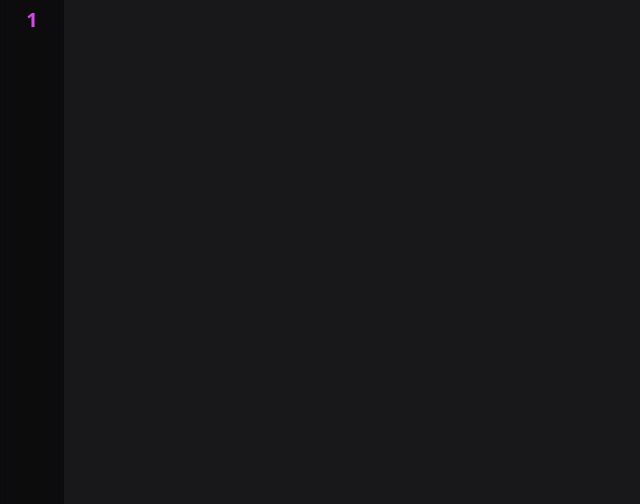
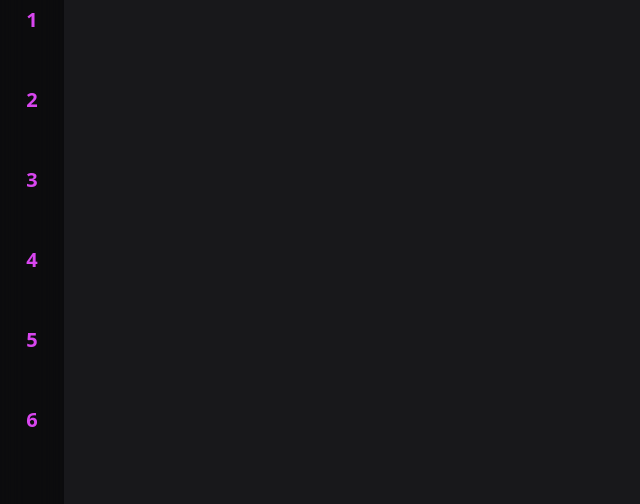
Before and after one commit to damianhrubjak/is-auto-bazaar, a React (Vite) app: page / in a window 1280 px wide. Shown: the part 218-722 px from the top of the page, without its empty margins (0-640 px from the left). Built offline with nearby package versions, Linux system fonts and the light colour scheme.

Commit message:
Added links to separate file

```diff
--- a/src/components/NavBar/NavBar.tsx
+++ b/src/components/NavBar/NavBar.tsx
@@ -2,11 +2,9 @@ import { useState } from "react";
 
 import { NavLink } from "react-router-dom";
 
-import {
-    ChevronDoubleRightIcon,
-    DocumentMagnifyingGlassIcon,
-    HomeIcon,
-} from "@heroicons/react/24/solid";
+import { ChevronDoubleRightIcon } from "@heroicons/react/24/solid";
+
+import navLinks from "@/constants/links";
 
 import NavigationLinkContent from "../NavigationLinkContent";
 import NavigationLinkIcon from "../NavigationLinkIcon";
@@ -47,7 +45,7 @@ function NavBar() {
                     >
                         <NavigationLinkContent
                             content={text}
-                            className="text-xl font-bold transition duration-300 group-hover:text-black"
+                            className="text-lg font-bold transition duration-300 group-hover:text-black"
                         />
                         <NavigationLinkIcon
                             // \shadow-transparent
@@ -61,22 +59,3 @@ function NavBar() {
     );
 }
 export default NavBar;
-
-const navLinks = [
-    {
-        to: "/",
-        text: "Domov",
-        icon: (
-            <HomeIcon className="w-8 fill-fuchsia-500 transition duration-300 group-hover:fill-black" />
-        ),
-    },
-    {
-        to: "most-used-maintenances",
-        text: "Najpoužívanejšie údržby",
-        icon: (
-            <span className="h-8 w-8 rounded-md text-center text-xl font-bold text-fuchsia-500 transition duration-300 group-hover:text-black">
-                1
-            </span>
-        ),
-    },
-];
--- /dev/null
+++ b/src/constants/links.tsx
@@ -0,0 +1,44 @@
+import { HomeIcon } from "@heroicons/react/24/solid";
+
+const numberIconClasses =
+    "h-8 w-8 rounded-md text-center text-xl font-bold text-fuchsia-500 transition duration-300 group-hover:text-black";
+const navLinks = [
+    {
+        to: "/",
+        text: "Domov",
+        icon: (
+            <HomeIcon className="w-8 fill-fuchsia-500 transition duration-300 group-hover:fill-black" />
+        ),
+    },
+    {
+        to: "most-used-maintenances",
+        text: "Najpoužívanejšie údržby",
+        icon: <span className={`${numberIconClasses}`}>1</span>,
+    },
+    {
+        to: "employees-with-most-ads",
+        text: "Zamestnanci s najviac inzerátmi",
+        icon: <span className={`${numberIconClasses}`}>2</span>,
+    },
+    {
+        to: "show-vehicles-from-state",
+        text: "Vozidla z danej krajiny",
+        icon: <span className={`${numberIconClasses}`}>3</span>,
+    },
+    {
+        to: "count-of-vehicles-for-every-state-and-brand",
+        text: "Počet vozidiel pre daný štát a rok",
+        icon: <span className={`${numberIconClasses}`}>4</span>,
+    },
+    {
+        to: "top-three-employees-for-every-maintenance",
+        text: "Top traja zamestnanci pre každú údržbu",
+        icon: <span className={`${numberIconClasses}`}>5</span>,
+    },
+    {
+        to: "customers-who-bought-car",
+        text: "Zákazníci vozidiel podľa roku a ceny",
+        icon: <span className={`${numberIconClasses}`}>6</span>,
+    },
+];
+export default navLinks;
```
